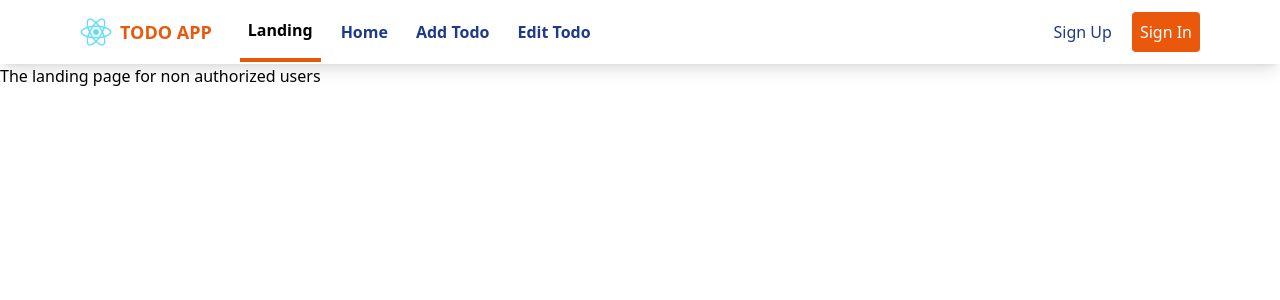
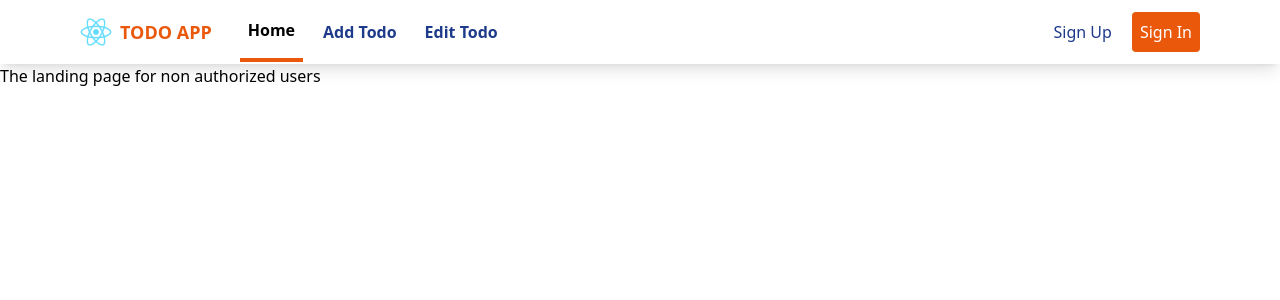
Before and after one commit to johnclamy/videographblogproject, a React (Create React App) app: page / in a window 1280 px wide. Shown: the top 300 px of the page. Built offline with nearby package versions, Linux system fonts and the light colour scheme.

Commit message:
remove landing page from nav links

```diff
--- a/src/modules/layout/TodoLinks.jsx
+++ b/src/modules/layout/TodoLinks.jsx
@@ -4,12 +4,6 @@ const TodoLinks = () => {
       <a
         href="/"
         className="py-4 px-2 text-black font-semibold border-b-4 border-orange-600"
-      >
-        Landing
-      </a>
-      <a
-        href="/"
-        className="py-4 px-2 text-blue-900 font-semibold hover:text-orange-600 transition duration-300"
       >
         Home
       </a>
```
